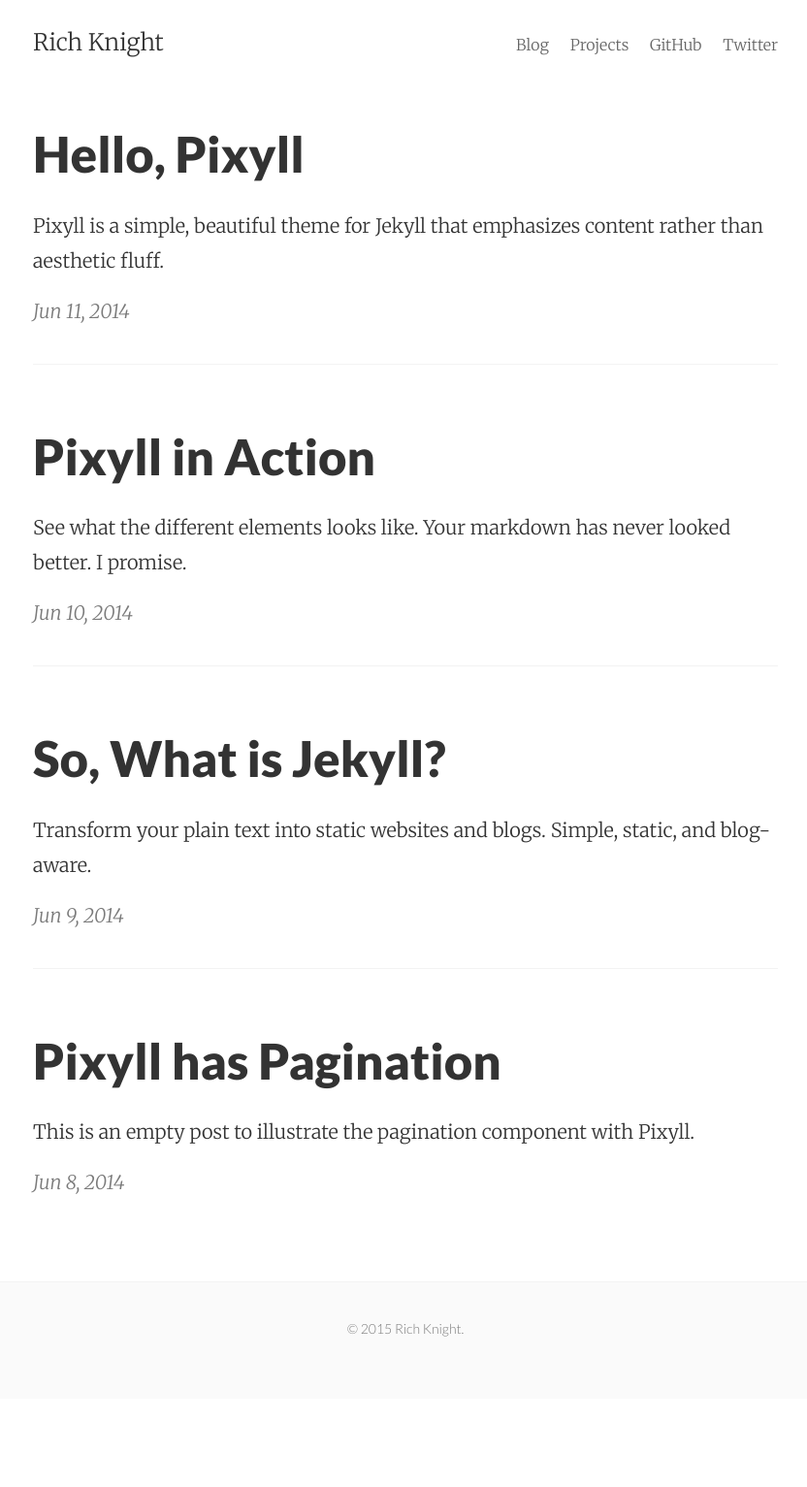
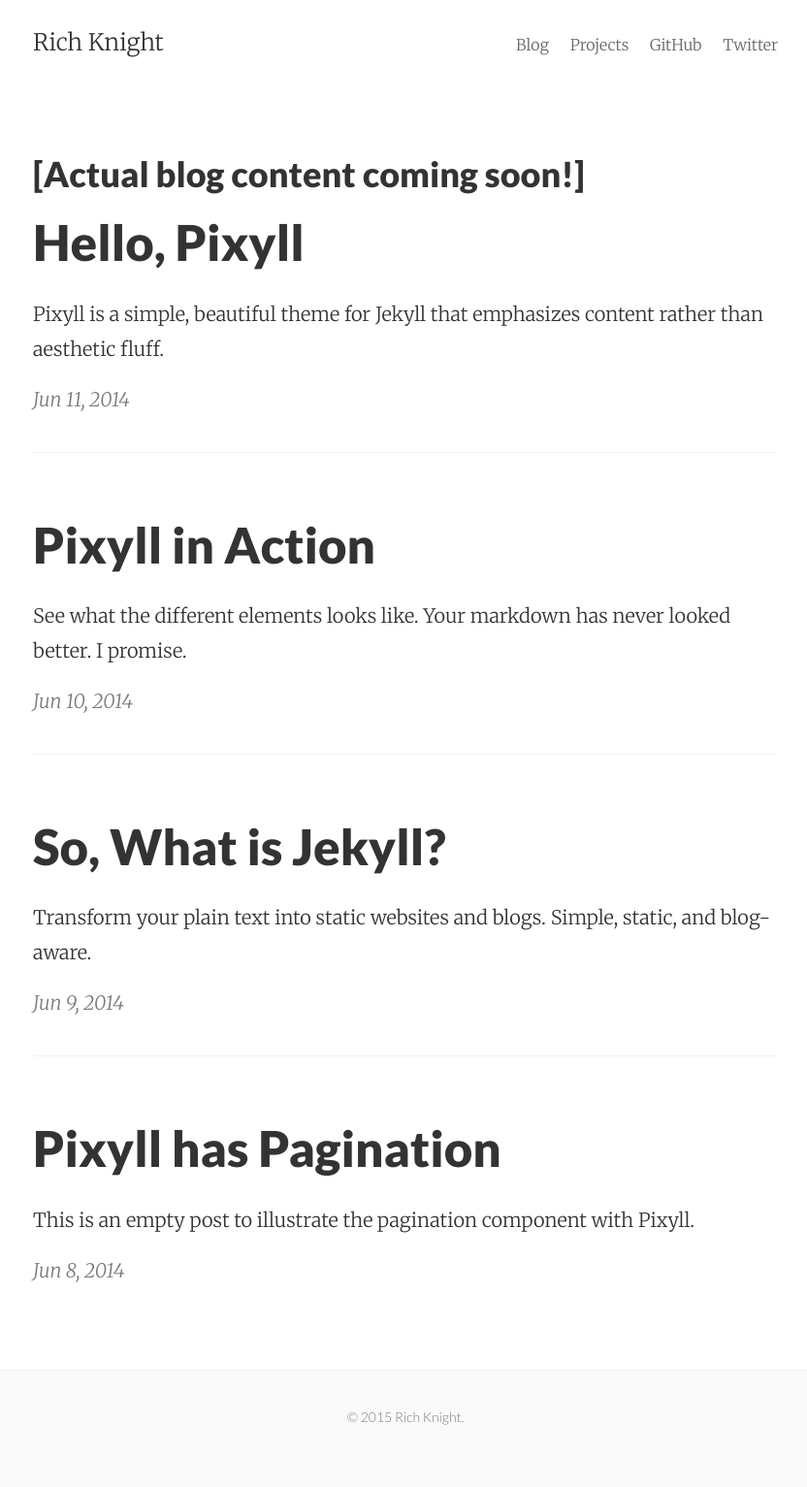
Before and after one commit to rcknight/rich-knight.com, a Jekyll site: the page built from blog.html, in a window 1280 px wide. Shown: the whole page at 97% size, without its empty margins (222-1054 px from the left). Built offline with Jekyll 4.4.1, drawn with Linux system fonts in a browser that asks for light colours; Markdown is read by kramdown in place of the engine named in the settings; before the commit the page ends 1442 px from its top, so only the background shows below that.

Commit message:
blog disclaimer

```diff
--- a/blog.html
+++ b/blog.html
@@ -4,6 +4,8 @@ permalink: /blog/
 ---
 
 <div class="home">
+  <h3>[Actual blog content coming soon!]</h3>
+
   <div class="posts">
     {% for post in site.posts %}
       <div class="post">
```
